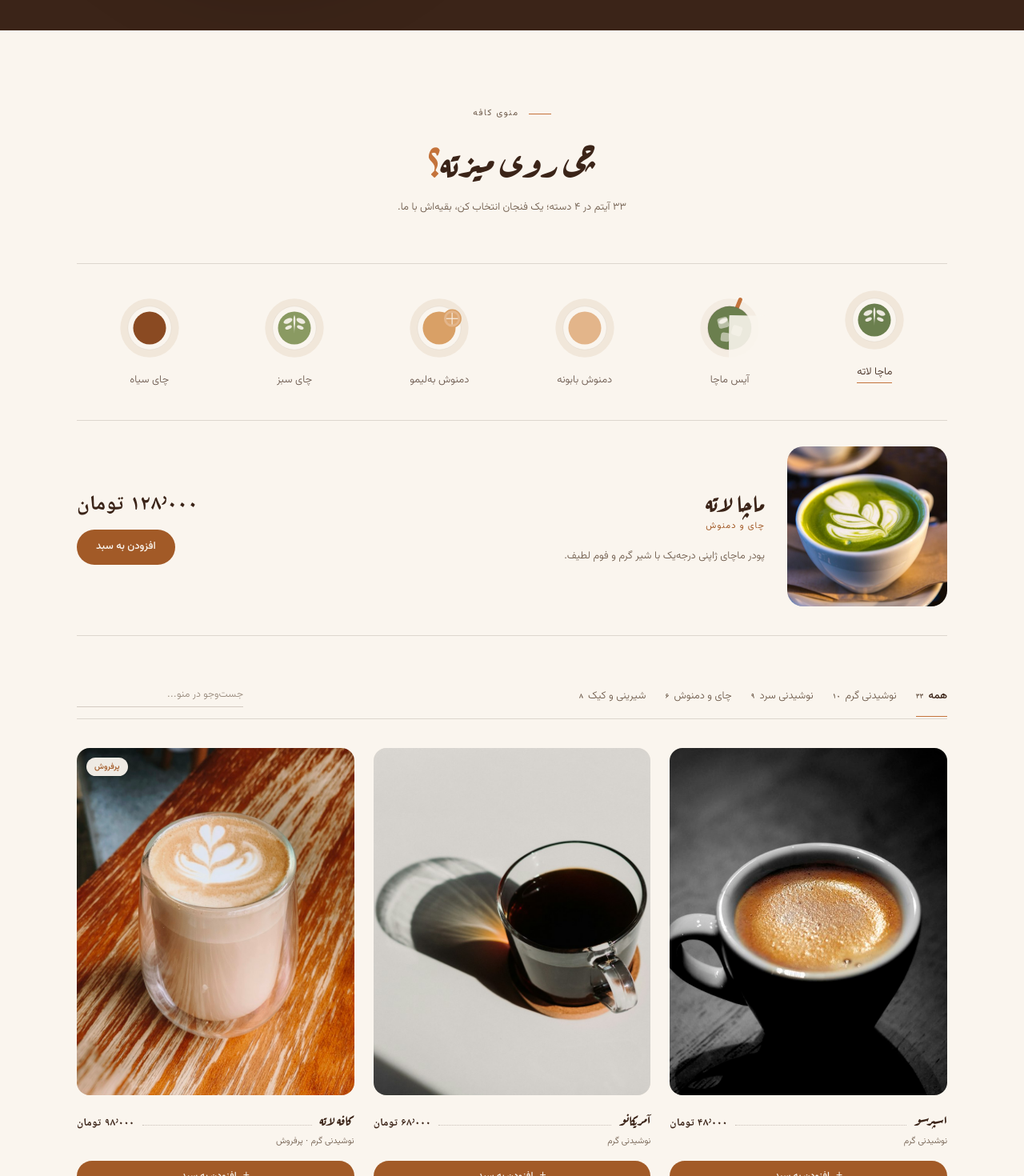
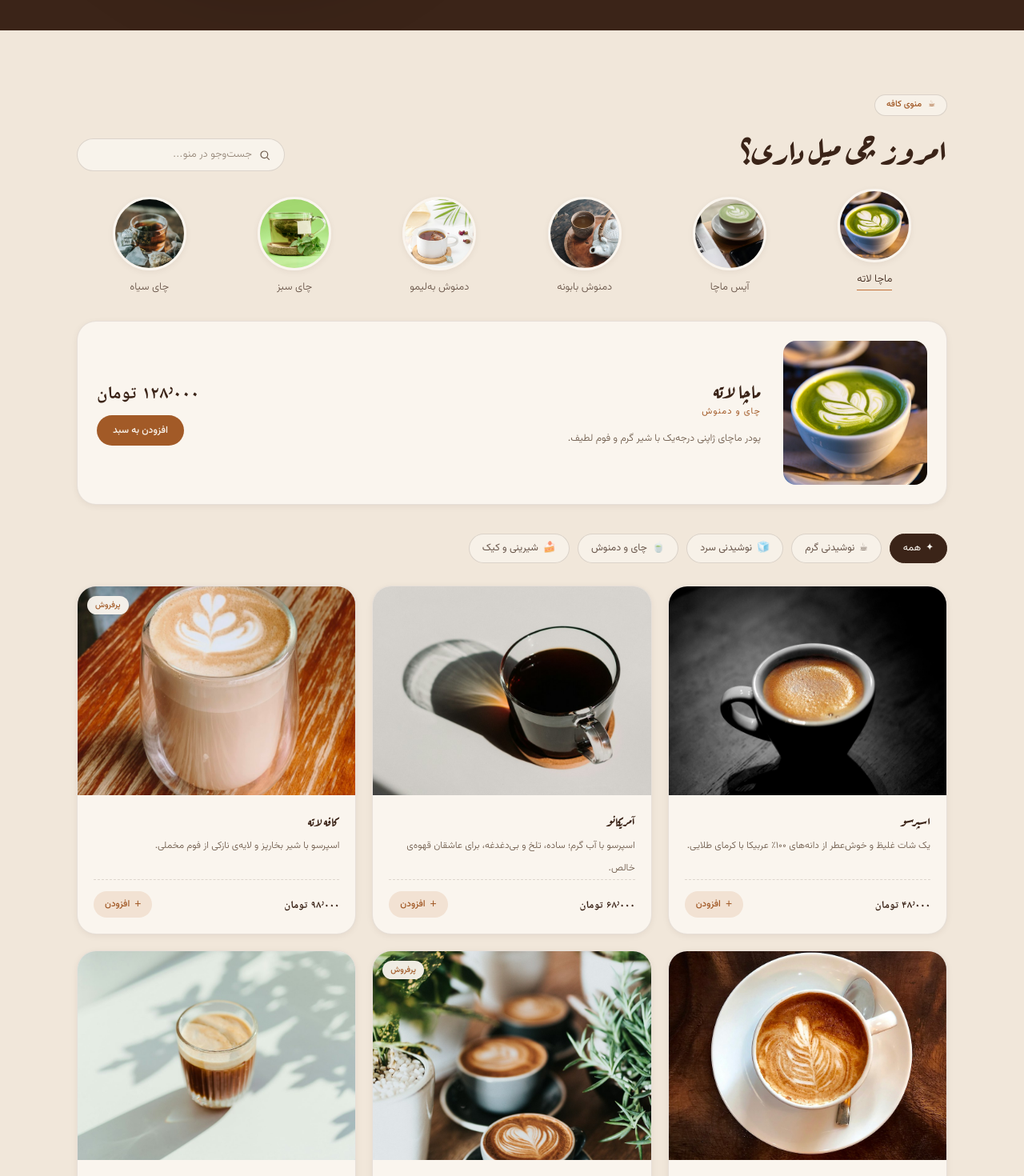
Before and after one commit to hadinmt85/menu-online, a Next.js app: page / in a window 1280 px wide. Shown: the part 700-2170 px from the top of the page at 80% size. Built offline with nearby package versions, Linux system fonts and the light colour scheme.

Commit message:
feat(menu): restore classic card layout with photo cards

```diff
--- a/components/About.jsx
+++ b/components/About.jsx
@@ -26,7 +26,7 @@ const contactRows = [
 export default function About() {
   return (
     <>
-      <section id="about" className="bg-plate py-16 sm:py-24" aria-labelledby="about-title">
+      <section id="about" className="bg-cream py-16 sm:py-24" aria-labelledby="about-title">
         <div className="mx-auto grid w-full max-w-6xl gap-10 px-4 sm:px-6 lg:grid-cols-[0.92fr_1.08fr] lg:gap-20 lg:px-8">
           <div>
             <h2
--- a/components/MenuBrowser.jsx
+++ b/components/MenuBrowser.jsx
@@ -5,32 +5,40 @@ import { useMemo, useState } from "react";
 import { categories, getItem, menuItems } from "@/lib/menu";
 import { formatNumber, formatPrice } from "@/lib/format";
 import { useCart } from "./CartProvider";
-import CupArt from "./CupArt";
 
 const signatureIds = ["matcha", "icematcha", "chamomile", "herbaltea", "greentea", "blacktea"];
 
 const categoryLabel = (id) => categories.find((category) => category.id === id)?.label ?? "";
+
+function SearchIcon() {
+  return (
+    <svg viewBox="0 0 24 24" aria-hidden="true" className="h-4 w-4 shrink-0" fill="none" stroke="currentColor" strokeWidth="1.8">
+      <circle cx="11" cy="11" r="6.5" />
+      <path d="m16 16 4 4" strokeLinecap="round" />
+    </svg>
+  );
+}
 
 function Stepper({ qty, onAdd, onDec, onInc, name }) {
   if (qty === 0) {
     return (
       <button
         type="button"
-        className="inline-flex w-full items-center justify-center gap-2 rounded-full bg-copperDeep px-4 py-2.5 text-[12px] font-medium text-cream transition-colors duration-200 hover:bg-mocha active:bg-espresso"
+        className="inline-flex items-center gap-1.5 rounded-full bg-copper/15 px-3.5 py-2 text-[11.5px] font-medium text-copperDeep transition-all duration-200 hover:bg-copperDeep hover:text-cream active:scale-95"
         onClick={onAdd}
         aria-label={`افزودن ${name} به سبد`}
       >
         <span aria-hidden="true" className="text-[14px] leading-none">
           +
         </span>
-        افزودن به سبد
+        افزودن
       </button>
     );
   }
 
   return (
     <div
-      className="flex w-full items-center justify-between rounded-full border border-espresso/20 bg-cream px-1.5 py-1.5"
+      className="inline-flex items-center gap-0.5 rounded-full border border-espresso/15 bg-cream p-1"
       role="group"
       aria-label={`تعداد ${name}`}
     >
@@ -38,18 +46,18 @@ function Stepper({ qty, onAdd, onDec, onInc, name }) {
         type="button"
         onClick={onDec}
         aria-label={`کم کردن ${name}`}
-        className="grid h-7 w-7 place-items-center rounded-full text-[14px] leading-none text-espresso transition-colors duration-200 hover:bg-plate"
+        className="grid h-6 w-6 place-items-center rounded-full bg-plate text-[13px] leading-none text-espresso transition-colors duration-200 hover:bg-espresso hover:text-cream"
       >
         −
       </button>
-      <span aria-live="polite" className="text-[12px] font-medium tabular-nums">
+      <span aria-live="polite" className="min-w-5 text-center text-[12px] font-bold tabular-nums">
         {formatNumber(qty)}
       </span>
       <button
         type="button"
         onClick={onInc}
         aria-label={`زیاد کردن ${name}`}
-        className="grid h-7 w-7 place-items-center rounded-full text-[14px] leading-none text-espresso transition-colors duration-200 hover:bg-plate"
+        className="grid h-6 w-6 place-items-center rounded-full bg-plate text-[13px] leading-none text-espresso transition-colors duration-200 hover:bg-espresso hover:text-cream"
       >
         +
       </button>
@@ -59,21 +67,23 @@ function Stepper({ qty, onAdd, onDec, onInc, name }) {
 
 function ProductCard({ item, qty, add, increment, decrement }) {
   return (
-    <article className="group flex flex-col">
-      <div className="relative aspect-[4/5] overflow-hidden rounded-2xl bg-plate">
+    <article className="group flex h-full flex-col overflow-hidden rounded-3xl border border-espresso/10 bg-cream shadow-soft transition-all duration-300 ease-smooth hover:-translate-y-1 hover:border-copper/30 hover:shadow-card">
+      <div className="relative aspect-[4/3] overflow-hidden bg-plate">
         <Image
           src={`/images/${item.image}.jpg`}
           alt={item.name}
           fill
-          sizes="(max-width: 640px) 92vw, (max-width: 1024px) 45vw, 360px"
-          className="object-cover transition-transform duration-700 ease-smooth group-hover:scale-[1.045]"
+          sizes="(max-width: 640px) 92vw, (max-width: 1024px) 46vw, 360px"
+          className="object-cover transition-transform duration-700 ease-smooth group-hover:scale-[1.05]"
         />
         {item.tags.length > 0 && (
           <div className="absolute end-3 top-3 flex flex-col items-end gap-1.5">
             {item.tags.map((tag) => (
               <span
                 key={tag}
-                className="rounded-full bg-cream/95 px-2.5 py-1 text-[10px] font-medium text-copperDeep shadow-sm"
+                className={`rounded-full bg-cream/95 px-2.5 py-1 text-[10px] font-medium shadow-soft backdrop-blur ${
+                  tag === "پرفروش" ? "text-copperDeep" : "text-olive"
+                }`}
               >
                 {tag}
               </span>
@@ -82,23 +92,14 @@ function ProductCard({ item, qty, add, increment, decrement }) {
         )}
       </div>
 
-      <div className="flex flex-1 flex-col pt-4">
-        <div className="flex items-baseline gap-2.5">
-          <h3 className="whitespace-nowrap font-display text-[17px] leading-7 text-espresso">
-            {item.name}
-          </h3>
-          <span aria-hidden="true" className="mb-1 flex-1 border-b border-dotted border-espresso/25" />
-          <span className="price whitespace-nowrap text-[13.5px] text-espresso">
-            {formatPrice(item.price)}
-          </span>
-        </div>
-
-        <p className="mt-1.5 text-[11px] font-light text-muted">
-          {categoryLabel(item.category)}
-          {item.tags.length > 0 ? ` · ${item.tags[0]}` : ""}
+      <div className="flex flex-1 flex-col p-5">
+        <h3 className="text-[15.5px] font-bold text-espresso">{item.name}</h3>
+        <p className="mt-1.5 line-clamp-2 min-h-[2.9em] text-[12px] font-light leading-7 text-muted">
+          {item.desc}
         </p>
 
-        <div className="mt-auto pt-4">
+        <div className="mt-auto flex items-center justify-between gap-2 border-t border-dashed border-espresso/15 pt-3.5">
+          <span className="price text-[13px] text-espresso">{formatPrice(item.price)}</span>
           <Stepper
             qty={qty}
             name={item.name}
@@ -130,27 +131,37 @@ export default function MenuBrowser() {
   const signature = signatureIds.map(getItem).filter(Boolean);
 
   return (
-    <section id="menu" className="relative bg-cream pb-16 pt-20 sm:pb-20 sm:pt-24" aria-labelledby="menu-title">
+    <section id="menu" className="relative bg-plate py-16 sm:py-20" aria-labelledby="menu-title">
       <div className="mx-auto w-full max-w-6xl px-4 sm:px-6 lg:px-8">
-        <div className="mx-auto max-w-xl text-center">
-          <p className="flex items-center justify-center gap-3 text-[11px] tracking-[0.14em] text-muted">
-            <span aria-hidden="true" className="block h-px w-7 bg-copper" />
+        <div className="flex flex-col gap-6 sm:flex-row sm:items-end sm:justify-between sm:gap-8">
+          <div>
+            <span className="inline-flex items-center gap-2 rounded-full border border-espresso/15 bg-cream/70 px-3.5 py-1 text-[11px] font-medium text-copperDeep">
+              <span aria-hidden="true">☕</span>
               منوی کافه
-          </p>
+            </span>
             <h2
               id="menu-title"
-            className="mt-4 font-display text-[34px] leading-[1.45] text-espresso sm:text-[46px]"
+              className="mt-3 font-display text-[30px] leading-snug text-espresso sm:text-[42px]"
             >
-            چی روی میزته<span className="text-copper">؟</span>
+              امروز چی میل داری؟
             </h2>
-          <p className="mt-3 text-[13px] font-light leading-7 text-muted">
-            {formatNumber(menuItems.length)} آیتم در {formatNumber(categories.length)} دسته؛ یک فنجان
-            انتخاب کن، بقیه‌اش با ما.
-          </p>
+          </div>
+
+          <label className="flex w-full items-center gap-2 rounded-full border border-espresso/15 bg-cream/85 px-4 py-2.5 text-muted transition-colors duration-200 focus-within:border-copper focus-within:bg-cream focus-within:ring-4 focus-within:ring-copper/15 sm:w-auto sm:min-w-[260px]">
+            <SearchIcon />
+            <input
+              type="search"
+              value={query}
+              onChange={(event) => setQuery(event.target.value)}
+              placeholder="جست‌وجو در منو…"
+              aria-label="جست‌وجو در منو"
+              className="w-full bg-transparent text-[13px] font-light text-ink outline-none placeholder:text-muted/70"
+            />
+          </label>
         </div>
 
         {/* فنجان‌های امضا */}
-        <div className="sig mt-12 border-y border-espresso/15 py-9 sm:mt-14">
+        <div className="sig mt-8">
           <div className="grid grid-cols-3 gap-y-8 sm:grid-cols-6">
             {signature.map((item) => (
               <label
@@ -165,7 +176,15 @@ export default function MenuBrowser() {
                   defaultChecked={item.id === signature[0].id}
                   className="sr-only"
                 />
-                <CupArt item={item} className="h-16 w-16 sm:h-[5.5rem] sm:w-[5.5rem]" />
+                <span className="relative h-[74px] w-[74px] overflow-hidden rounded-full border-[3px] border-cream shadow-soft sm:h-[5.75rem] sm:w-[5.75rem]">
+                  <Image
+                    src={`/images/${item.image}.jpg`}
+                    alt=""
+                    fill
+                    sizes="92px"
+                    className="object-cover"
+                  />
+                </span>
                 <span className="cup-name text-[12px] font-light text-espresso/75 sm:text-[13px]">
                   {item.name}
                 </span>
@@ -177,38 +196,36 @@ export default function MenuBrowser() {
             <div
               key={item.id}
               data-cup={item.id}
-              className="sig-panel mt-9 grid-cols-1 items-center gap-5 border-t border-espresso/15 pt-8 sm:grid-cols-[200px_1fr_auto] sm:gap-7"
+              className="sig-panel mt-7 grid-cols-1 items-center gap-5 rounded-3xl border border-espresso/10 bg-cream p-5 shadow-soft sm:grid-cols-[180px_1fr_auto] sm:gap-7 sm:p-6"
             >
-              <div className="w-40 sm:w-full">
-                <div className="relative aspect-square overflow-hidden rounded-[20px] bg-plate">
+              <div className="w-36 sm:w-full">
+                <div className="relative aspect-square overflow-hidden rounded-2xl bg-plate">
                   <Image
                     src={`/images/${item.image}.jpg`}
                     alt={item.name}
                     fill
-                    sizes="200px"
+                    sizes="180px"
                     className="object-cover"
                   />
                 </div>
               </div>
 
               <div>
-                <h3 className="font-display text-2xl leading-snug text-espresso sm:text-[30px]">
-                  {item.name}
-                </h3>
+                <h3 className="font-display text-2xl leading-snug text-espresso">{item.name}</h3>
                 <p className="mt-1 text-[11px] tracking-[0.1em] text-copperDeep">
                   {categoryLabel(item.category)}
                 </p>
-                <p className="mt-3 max-w-xl text-[13px] font-light leading-8 text-muted">
+                <p className="mt-2.5 max-w-xl text-[12.5px] font-light leading-7 text-muted">
                   {item.desc}
                 </p>
               </div>
 
-              <div className="flex items-end justify-between gap-5 sm:flex-col sm:items-end sm:gap-3.5">
-                <span className="price text-[26px] text-espresso">{formatPrice(item.price)}</span>
+              <div className="flex items-end justify-between gap-4 sm:flex-col sm:items-end sm:gap-3">
+                <span className="price text-[22px] text-espresso">{formatPrice(item.price)}</span>
                 <button
                   type="button"
                   onClick={() => add(item.id)}
-                  className="rounded-full bg-copperDeep px-6 py-3 text-[13px] font-medium text-cream transition-colors duration-200 hover:bg-mocha"
+                  className="rounded-full bg-copperDeep px-5 py-2.5 text-[12px] font-medium text-cream transition-colors duration-200 hover:bg-mocha"
                 >
                   افزودن به سبد
                 </button>
@@ -216,17 +233,11 @@ export default function MenuBrowser() {
             </div>
           ))}
         </div>
-      </div>
 
-      <div className="mx-auto mt-14 w-full max-w-6xl px-4 sm:mt-16 sm:px-6 lg:px-8">
-        <div className="flex flex-wrap items-center justify-between gap-x-8 gap-y-5 border-b border-espresso/15 pb-3.5">
-          <div className="no-scrollbar -mb-3.5 flex gap-6 overflow-x-auto" role="tablist" aria-label="دسته‌بندی منو">
+        {/* دسته‌بندی‌ها */}
+        <div className="no-scrollbar mt-9 flex gap-2.5 overflow-x-auto pb-1" role="tablist" aria-label="دسته‌بندی منو">
           {tabs.map((tab) => {
             const isActive = active === tab.id;
-              const tabCount =
-                tab.id === "all"
-                  ? menuItems.length
-                  : menuItems.filter((item) => item.category === tab.id).length;
 
             return (
               <button
@@ -234,36 +245,24 @@ export default function MenuBrowser() {
                 type="button"
                 role="tab"
                 aria-selected={isActive}
-                  className={`inline-flex shrink-0 items-baseline gap-1.5 border-b pb-3.5 text-[13px] transition-colors duration-200 ${
+                className={`inline-flex shrink-0 items-center gap-1.5 rounded-full border px-4 py-2 text-[12.5px] transition-all duration-200 ${
                   isActive
-                      ? "border-copper font-medium text-espresso"
-                      : "border-transparent font-light text-muted hover:text-espresso"
+                    ? "border-espresso bg-espresso text-cream shadow-card"
+                    : "border-espresso/15 bg-cream/70 text-espresso/75 hover:border-copper/40 hover:bg-cream hover:text-copperDeep"
                 }`}
                 onClick={() => setActive(tab.id)}
               >
+                <span aria-hidden="true" className="text-[13px]">
+                  {tab.icon}
+                </span>
                 {tab.label}
-                  <span aria-hidden="true" className="price text-[10px] text-muted">
-                    {formatNumber(tabCount)}
-                  </span>
               </button>
             );
           })}
         </div>
 
-          <label className="flex w-full items-center gap-2 border-b border-espresso/20 pb-1.5 sm:w-52">
-            <input
-              type="search"
-              value={query}
-              onChange={(event) => setQuery(event.target.value)}
-              placeholder="جست‌وجو در منو…"
-              aria-label="جست‌وجو در منو"
-              className="w-full bg-transparent text-[12.5px] font-light text-ink outline-none placeholder:text-muted/70"
-            />
-          </label>
-        </div>
-
         {filtered.length > 0 ? (
-          <div className="mt-9 grid grid-cols-1 gap-x-6 gap-y-10 sm:grid-cols-2 lg:grid-cols-3">
+          <div className="mt-6 grid grid-cols-1 gap-5 sm:grid-cols-2 lg:grid-cols-3">
             {filtered.map((item) => (
               <ProductCard
                 key={item.id}
@@ -281,7 +280,7 @@ export default function MenuBrowser() {
           </p>
         )}
 
-        <p className="mt-12 text-center text-[11px] font-light leading-6 text-muted">
+        <p className="mt-10 text-center text-[11px] font-light leading-6 text-muted">
           همه‌ی قیمت‌ها به تومان است و ۹٪ مالیات بر ارزش افزوده در فاکتور محاسبه می‌شود.
         </p>
       </div>
--- a/tailwind.config.ts
+++ b/tailwind.config.ts
@@ -31,6 +31,10 @@ const config: Config = {
       maxWidth: {
         content: "72rem",
       },
+      boxShadow: {
+        soft: "0 2px 12px -4px rgba(59, 36, 24, 0.14)",
+        card: "0 14px 34px -18px rgba(59, 36, 24, 0.4)",
+      },
       transitionTimingFunction: {
         spring: "cubic-bezier(0.34, 1.56, 0.64, 1)",
       },
```
Lines whose indentation alone changed are shown as unchanged.
